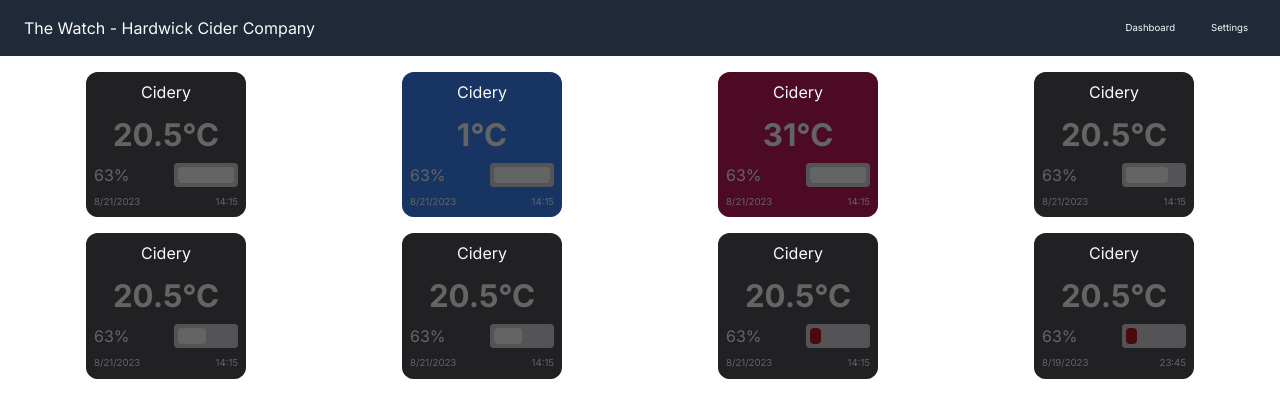
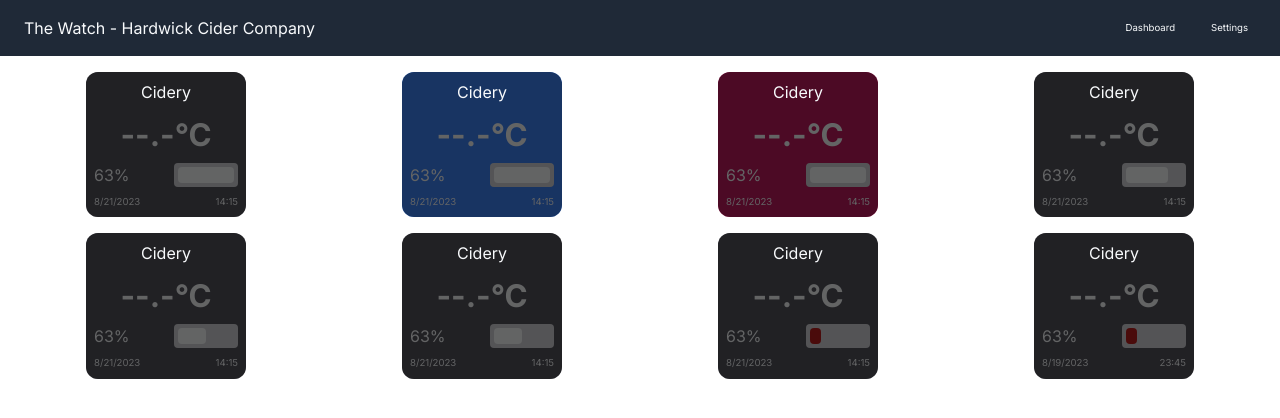
Before and after one commit to lioneljmorrison/the-watch-nextjs, a Next.js app: page / in a window 1280 px wide. Shown: the top 418 px of the page. Built offline with nearby package versions, Linux system fonts and the light colour scheme.

Commit message:
Updated temp display

```diff
--- a/src/app/components/temp.tsx
+++ b/src/app/components/temp.tsx
@@ -1,14 +1,20 @@
 'use client';
 import { differenceInHours, format } from 'date-fns';
-import { DeviceStatus } from '../interfaces';
+import { DeviceStatus, Preferences, tempUnits } from '../interfaces';
 
-export default function TempWidget({ data }: { data: DeviceStatus }) {
+export default function TempWidget({ data, prefs }: { data: DeviceStatus, prefs: Preferences }) {
   const datetime = new Date(data.created);
   const time = format(datetime, 'H:mm');
   const hrs = differenceInHours(Date.now(), datetime);
   const battery = batteryStatus(data.battery);
   const sensorStatusClour = sensorStatus(data.temperature, data?.range);
-  const displayOverlay = hrs >= 6 ? 'absolute' : 'hidden';
+  const offline = hrs >= 6;
+  const displayOverlay = offline ? 'absolute' : 'hidden';
+  const temperature = tempDisplay(offline, data.temperature, prefs.unitTemp);
+
+  function tempDisplay(offline: boolean, temp: number, unit: tempUnits): string {
+    return offline ? `--.-°${unit}` : `${temp}°${unit}`;
+  }
 
   function sensorStatus(
     temp: number,
@@ -44,14 +50,11 @@
     };
   }
 
-
   return (
     <div className={`w-40 mx-auto ${sensorStatusClour} text-slate-50 rounded-xl relative`}>
       <div className={`${displayOverlay} bg-black bg-opacity-60 z-10 h-full w-full flex items-center justify-center rounded-xl`}></div>
       <div className="z-20 pt-2 py-2 text-center text-lg relative">{data.deviceName}</div>
-      <div className="text-center text-3xl font-bold">
-        {data.temperature}&deg;C
-      </div>
+      <div className="text-center text-3xl font-bold">{temperature}</div>
       <div className="px-2 py-1 grid grid-cols-2 gap-4">
         <div className="text-base">{data.humidity}%</div>
         <div className="text-right">
--- a/src/app/page.tsx
+++ b/src/app/page.tsx
@@ -1,6 +1,6 @@
 import MainNav from './components/nav';
 import TempWidget from './components/temp';
-import { navData } from './data';
+import { navData, prefs } from './data';
 import { DeviceStatus } from './interfaces';
 import { tempMock } from './temp-mock-data';
 
@@ -11,7 +11,7 @@
       {/* <TempWidget data={tempMock[0]}></TempWidget> */}
       <div className='pt-4 px-4 grid gap-4 grid-cols-2 sm:grid-cols-3 md:grid-cols-4 lg:grid-cols-6'>
         {tempMock.map((temp: DeviceStatus, idx: number) => {
-          return <TempWidget key={idx} data={temp}></TempWidget>;
+          return <TempWidget key={idx} data={temp} prefs={prefs}></TempWidget>;
         })}
       </div>
     </>
```
